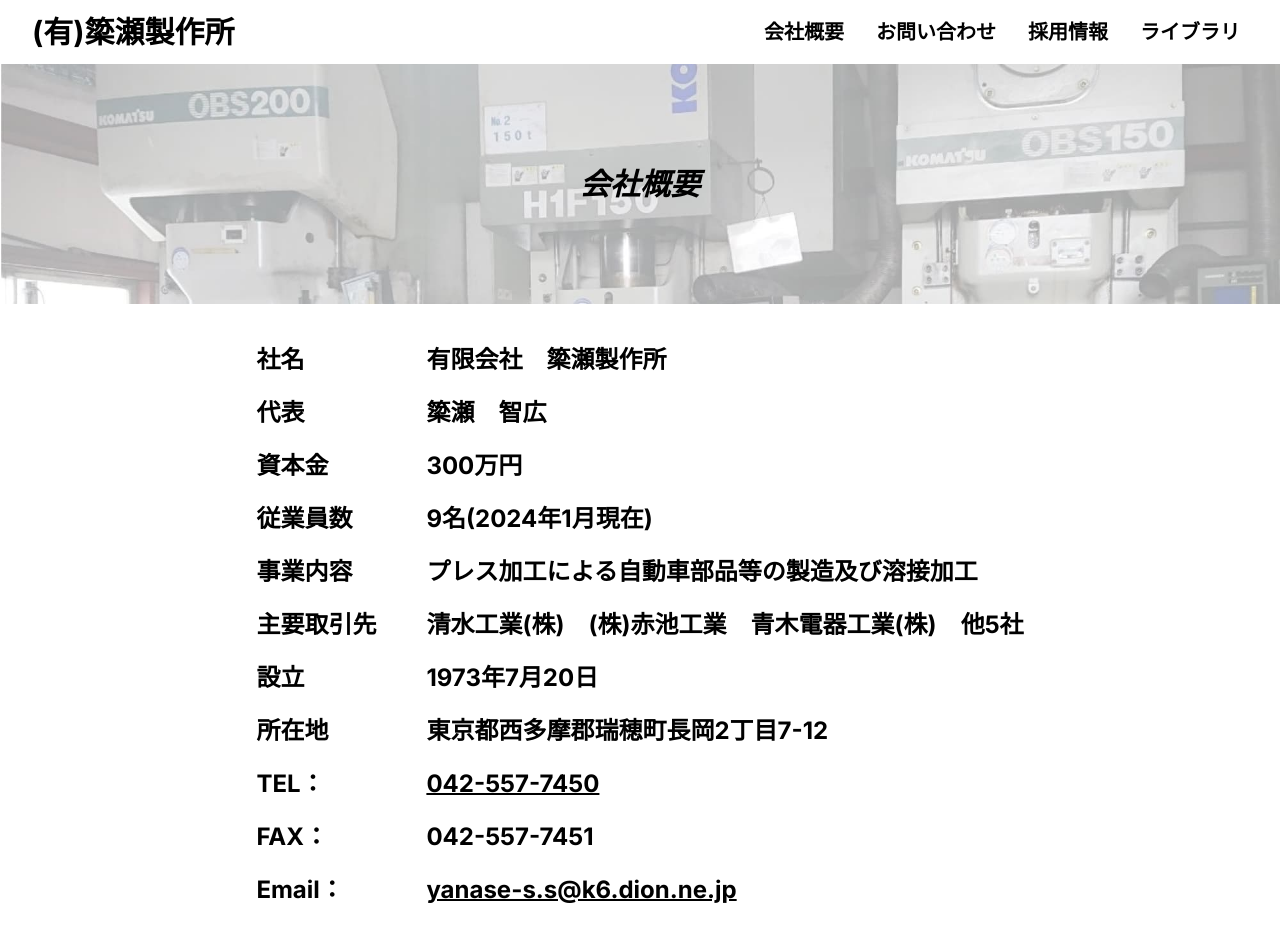
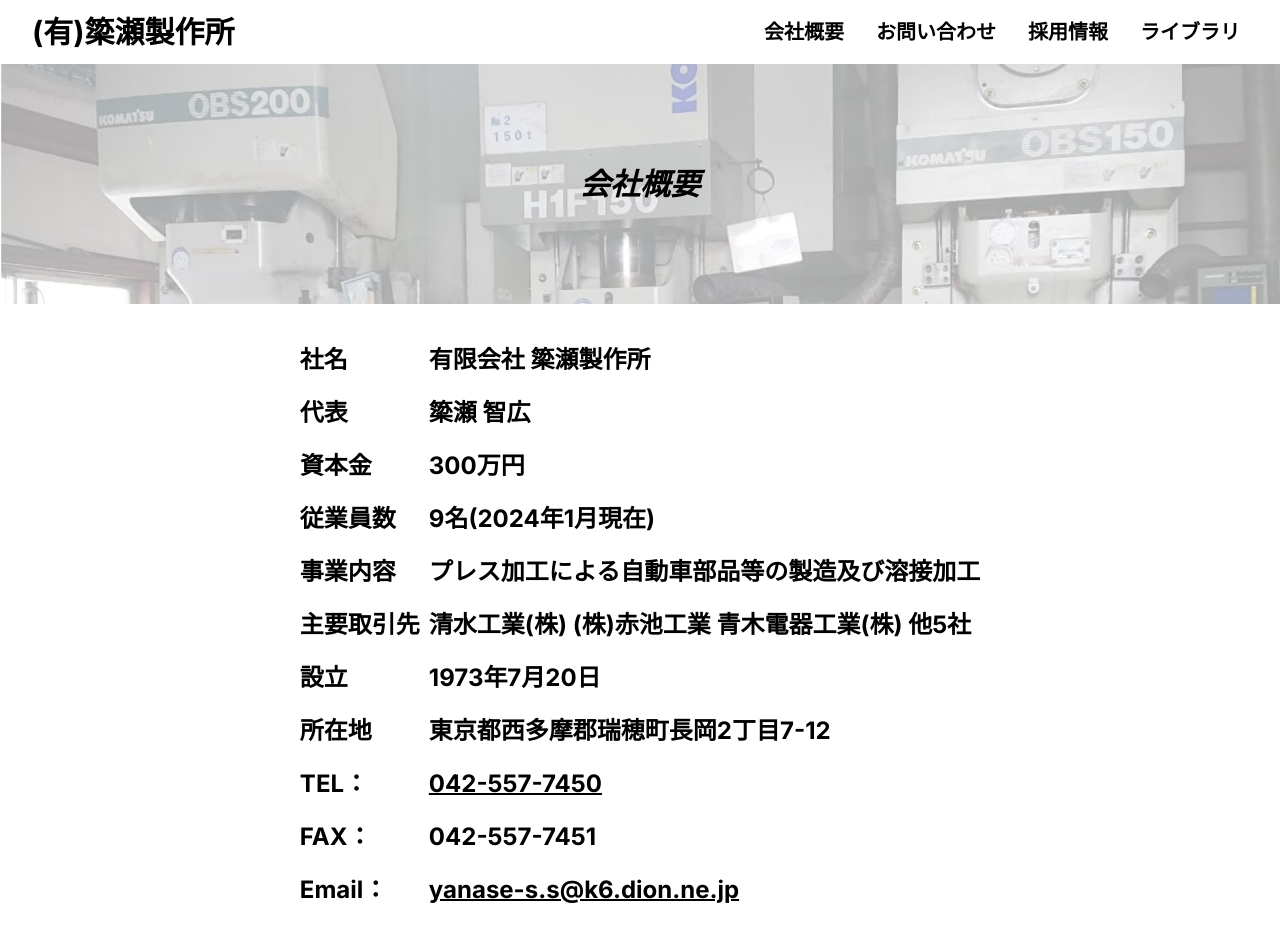
Before and after one commit to yuji-bvb/yanase-ss, a Next.js app in the folder my-app/: page /corporate in a window 1280 px wide. Shown: the top 942 px of the page. Built offline with nearby package versions, Linux system fonts and the light colour scheme.

Commit message:
delete space

```diff
--- a/my-app/app/corporate/page.tsx
+++ b/my-app/app/corporate/page.tsx
@@ -19,43 +19,43 @@ export default function Corp() {
         <table className="table-fixed border-spacing-48 text-lg sm:text-2xl font-bold flex flex-col items-center justify-between p-5">
           <tbody>
             <tr>
-              <td className="pt-5">社名　　　　　</td>
-              <td className="pt-5">有限会社　簗瀬製作所</td>
+              <td className="pt-5 pr-2">社名</td>
+              <td className="pt-5">有限会社&nbsp;簗瀬製作所</td>
             </tr>
             <tr>
-              <td className="pt-5">代表　　　　　</td>
-              <td className="pt-5">簗瀬　智広</td>
+              <td className="pt-5 pr-2">代表</td>
+              <td className="pt-5">簗瀬&nbsp;智広</td>
             </tr>
             <tr>
-              <td className="pt-5">資本金　　　　</td>
+              <td className="pt-5 pr-2">資本金</td>
               <td className="pt-5">300万円</td>
             </tr>
             <tr>
-              <td className="pt-5">従業員数　　　</td>
+              <td className="pt-5 pr-2">従業員数</td>
               <td className="pt-5">9名(2024年1月現在)</td>
             </tr>
             <tr>
-              <td className="pt-5">事業内容　　　</td>
+              <td className="pt-5 pr-2">事業内容</td>
               <td className="pt-5">
                 プレス加工による自動車部品等の製造及び溶接加工
               </td>
             </tr>
             <tr>
-              <td className="pt-5">主要取引先　　</td>
+              <td className="pt-5 pr-2">主要取引先</td>
               <td className="pt-5">
-                清水工業(株)　(株)赤池工業　青木電器工業(株)　他5社
+                清水工業(株)&nbsp;(株)赤池工業&nbsp;青木電器工業(株)&nbsp;他5社
               </td>
             </tr>
             <tr>
-              <td className="pt-5">設立　　　　　</td>
+              <td className="pt-5 pr-2">設立</td>
               <td className="pt-5">1973年7月20日</td>
             </tr>
             <tr>
-              <td className="pt-5">所在地　　　　</td>
+              <td className="pt-5 pr-2">所在地</td>
               <td className="pt-5">東京都西多摩郡瑞穂町長岡2丁目7-12</td>
             </tr>
             <tr>
-              <td className="pt-5">TEL：　　　</td>
+              <td className="pt-5 pr-2">TEL：</td>
               <td className="pt-5">
                 <Link
                   className="underline underline-offset-1"
@@ -66,11 +66,11 @@ export default function Corp() {
               </td>
             </tr>
             <tr>
-              <td className="pt-5">FAX：　　　</td>
+              <td className="pt-5 pr-2">FAX：</td>
               <td className="pt-5">042-557-7451</td>
             </tr>
             <tr>
-              <td className="pt-5">Email：　　</td>
+              <td className="pt-5 pr-2">Email：</td>
               <td className="pt-5">
                 <Link
                   className="underline underline-offset-1"
```
